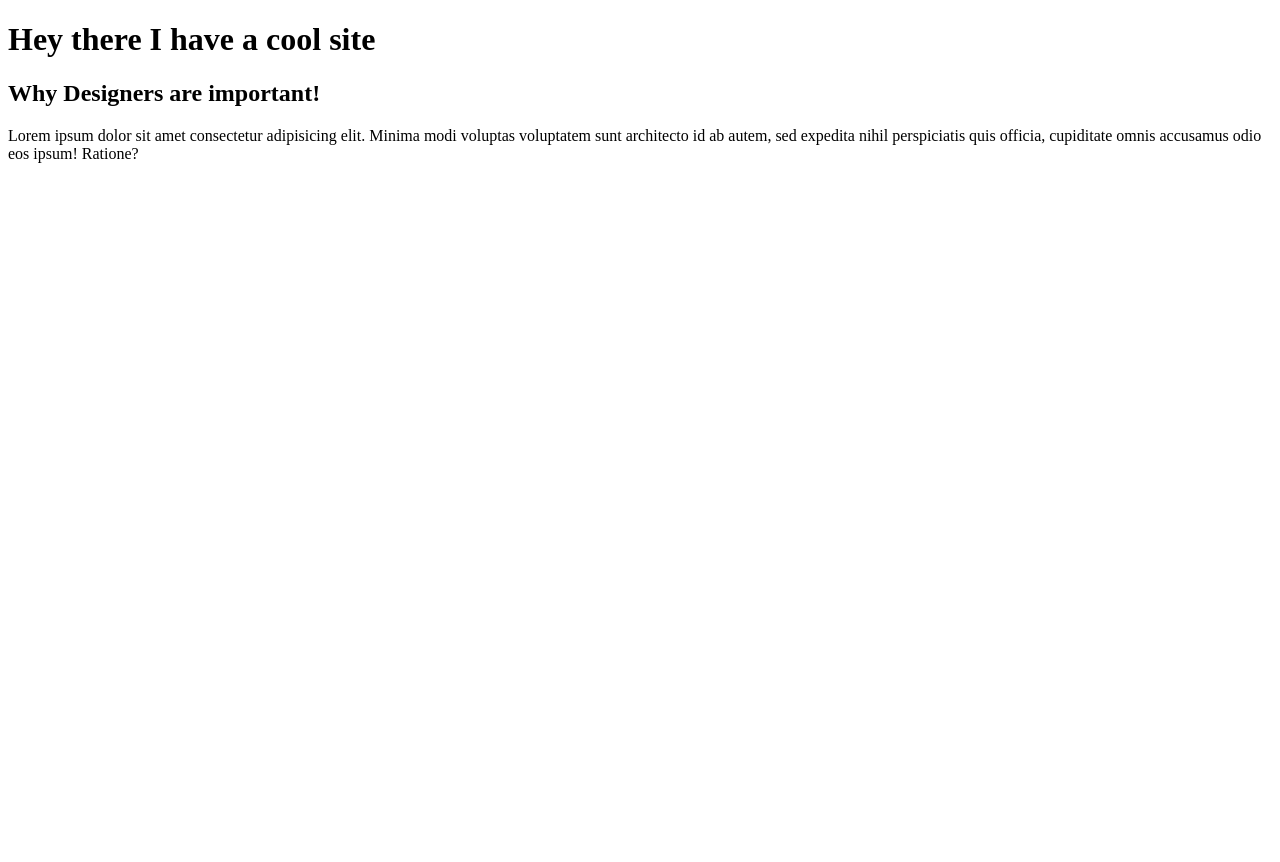
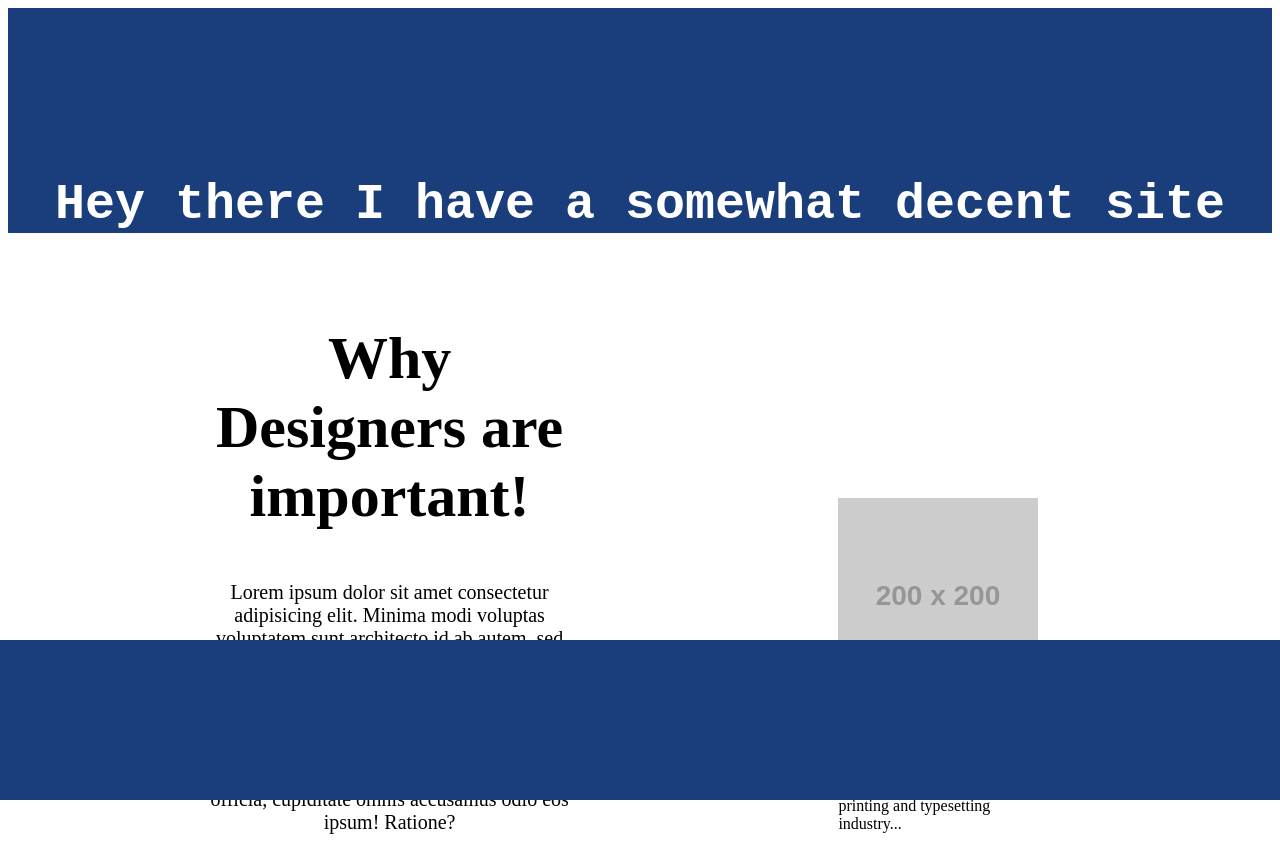
Before and after one commit to msmithboise/coolsite, a plain HTML site: page index.html in a window 1280 px wide. Before the commit the page ends 800 px from the top, so only its background shows below. Drawn offline with Linux system fonts and the light colour scheme; placeholder pictures from the web are drawn by us.

Commit message:
pushing changes

```diff
--- a/Style.CSS
+++ b/Style.CSS
@@ -1,3 +1,67 @@
 h1 {
-color: blue;
+background-color: #1A3D7C;
+color: white;
+font-family: 'Courier New', Courier, monospace;
+font-size: 50px;
+text-align: center;
 }
+
+.content h2{
+    text-align: center;
+    font-size: 60px;
+
+
+}
+
+.content article{
+
+    display: inline-block;
+    text-align: center;
+    font-size: 20px;
+
+width: 30vw;
+
+}
+
+.placeholder{
+
+    display: inline-block;
+
+}
+
+.aside {
+    display: inline-block;
+    width: 20vh;
+    margin-left: 20%;
+}
+
+article {
+    display: inline-block;
+    padding-left: 15%;
+
+}
+
+.footer{
+    background-color: #1A3D7C;
+    position: fixed;
+   left: 0;
+   bottom: 0;
+   height: 20%;
+   width: 100%;
+   color: white;
+   text-align: center;
+}
+
+.header{
+
+    padding-top: 10%;
+    height: 10%;
+
+    background-color: #1A3D7C;
+}
+
+.hidden{
+    background-color: lightblue;
+    width: 100%;
+
+}
--- a/index.html
+++ b/index.html
@@ -7,24 +7,40 @@
     <meta http-equiv="X-UA-Compatible" content="ie=edge">
     <title>Document</title>
 
+    <link rel="stylesheet" href="Style.css">
+</head>
 
-</head>
+
 
 <body>
 
-<div class"hey">
-    <h1>Hey there I have a cool site</h1>
-</div>
+    <section class="main header">
+        <h1>Hey there I have a somewhat decent site</h1>
+    </section>
+
+    <header class="border"></header>
+
+    <p class="hidden"></p>
+
+    <section class="content">
+        <article>
+            <h2>Why Designers are important!</h2>
+
+            <p>Lorem ipsum dolor sit amet consectetur adipisicing elit. Minima modi voluptas voluptatem sunt architecto id ab
+                autem, sed expedita nihil perspiciatis quis officia, cupiditate omnis accusamus odio eos ipsum! Ratione?
+                Lorem ipsum dolor sit amet consectetur adipisicing elit. Minima modi voluptas voluptatem sunt architecto
+                id ab autem, sed expedita nihil perspiciatis quis officia, cupiditate omnis accusamus odio eos ipsum! Ratione?</p>
+        </article>
+
+        <aside class="aside">
+            <img src="//placehold.it/200x200" alt="">
+            <h3>Another Article.</h3>
+            <p>lorem Ipsum is simply dummy text of the printing and typesetting industry...</p>
+        </aside>
 
 
-
-<div>
-    <h2>Why Designers are important!</h2>
-</div>
-
-
-<p>Lorem ipsum dolor sit amet consectetur adipisicing elit. Minima modi voluptas voluptatem sunt architecto id ab autem,
-        sed expedita nihil perspiciatis quis officia, cupiditate omnis accusamus odio eos ipsum! Ratione?</p>
+    </section>
+    </div>
 
 
 
@@ -33,4 +49,8 @@
 
 </body>
 
+<div class="footer">
+    <p></p>
+</div>
+
 </html>
```
